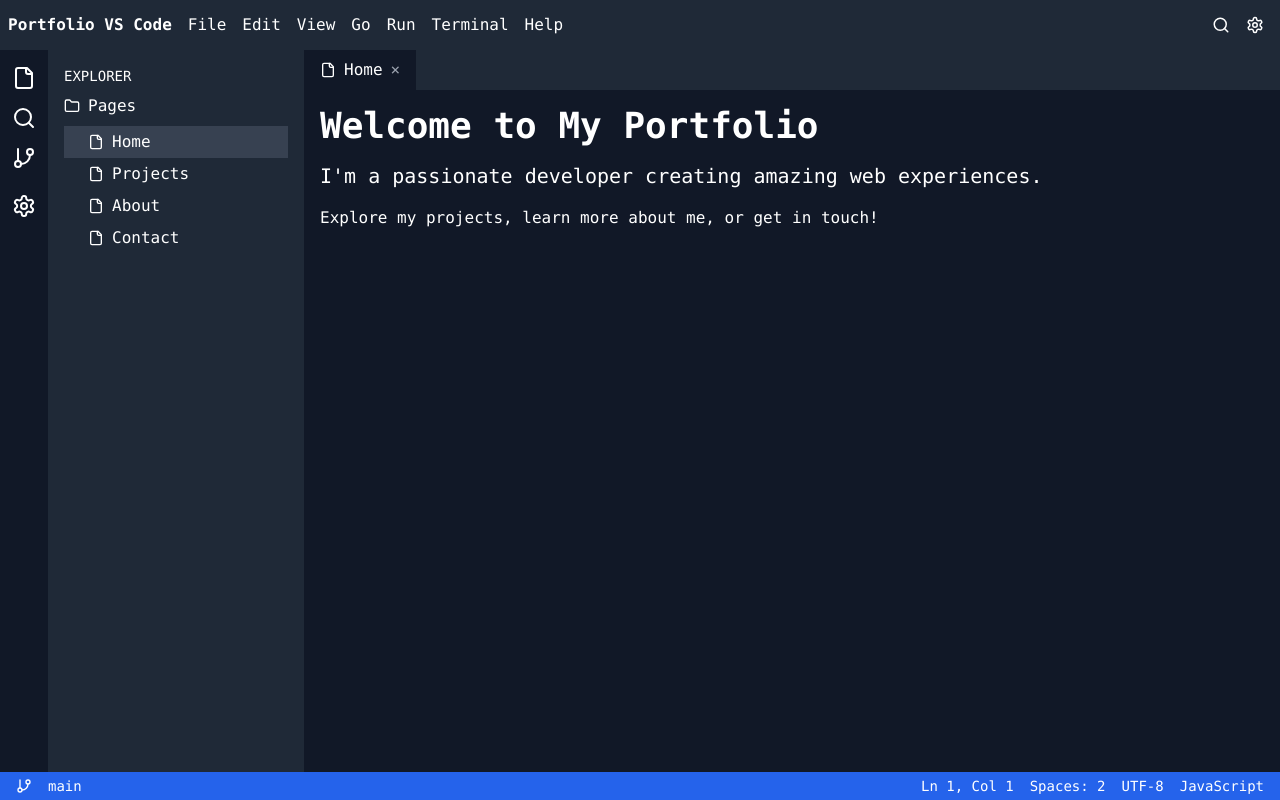
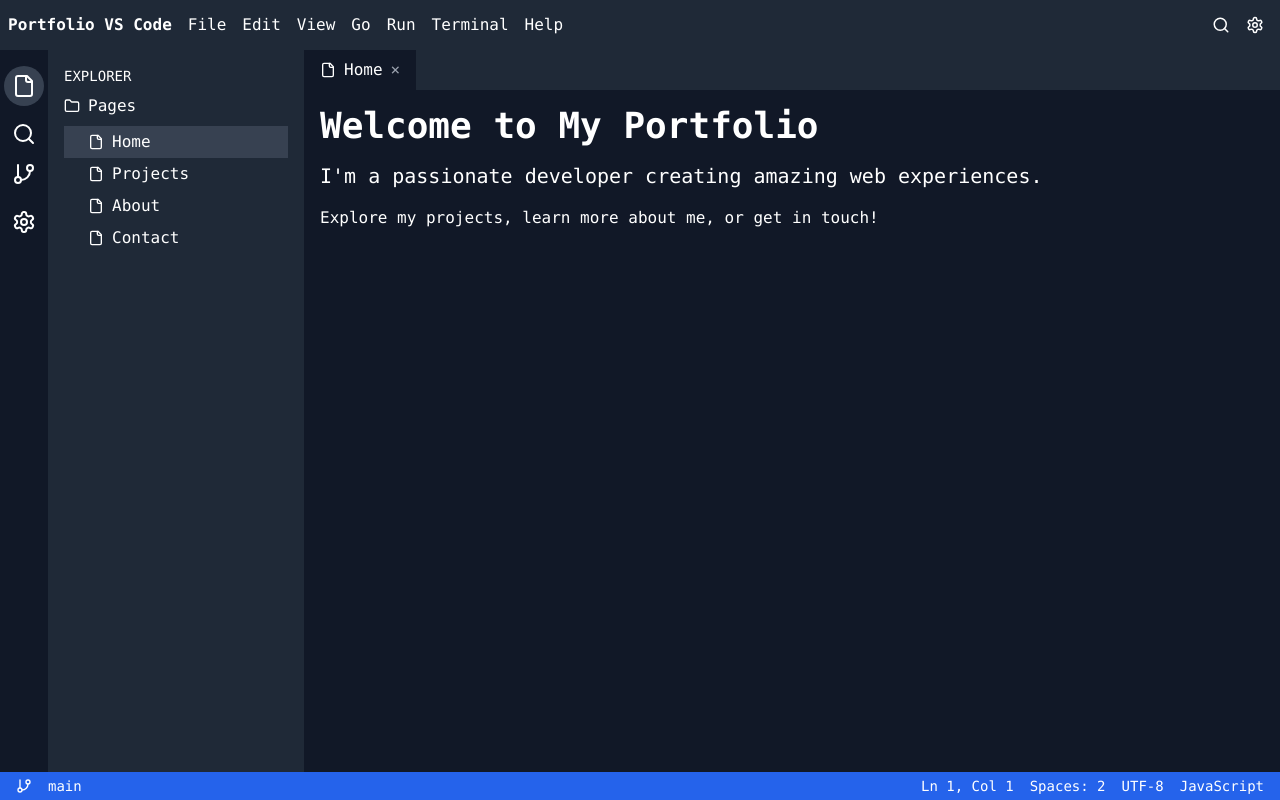
Before and after one commit to luizevolutto/vscode-portfolio-haven, a React (Vite) app: page / in a window 1280 px wide. Built offline with nearby package versions, Linux system fonts and the light colour scheme.

Commit message:
Make Explorer Menu Collapsible
Implement a collapsible feature for the "Explorer" menu in the sidebar, linked to the file icon. This change enhances the user interface by allowing users to expand or collapse the menu as needed.
[skip gpt_engineer]

```diff
--- a/src/components/Layout.jsx
+++ b/src/components/Layout.jsx
@@ -1,6 +1,6 @@
 import React, { useState, useEffect } from 'react';
 import { Link, Outlet, useLocation } from 'react-router-dom';
-import { FileIcon, FolderIcon, SettingsIcon, SearchIcon, GitBranchIcon, BellIcon } from 'lucide-react';
+import { FileIcon, FolderIcon, SettingsIcon, SearchIcon, GitBranchIcon, BellIcon, ChevronRightIcon, ChevronLeftIcon } from 'lucide-react';
 import SettingsMenu from './SettingsMenu';
 
 const Layout = () => {
@@ -8,6 +8,7 @@ const Layout = () => {
   const [activeTab, setActiveTab] = useState('Home');
   const [theme, setTheme] = useState('dark');
   const [isSettingsOpen, setIsSettingsOpen] = useState(false);
+  const [isExplorerOpen, setIsExplorerOpen] = useState(true);
   const location = useLocation();
 
   const pages = [
@@ -42,6 +43,10 @@ const Layout = () => {
     setIsSettingsOpen(!isSettingsOpen);
   };
 
+  const toggleExplorer = () => {
+    setIsExplorerOpen(!isExplorerOpen);
+  };
+
   useEffect(() => {
     document.body.className = theme;
   }, [theme]);
@@ -71,7 +76,9 @@ const Layout = () => {
       <div className="flex flex-1 overflow-hidden">
         {/* Left sidebar */}
         <div className={`w-12 ${theme === 'dark' ? 'bg-gray-900' : 'bg-gray-100'} flex flex-col items-center py-4 space-y-4`}>
+          <button onClick={toggleExplorer} className={`p-2 rounded-full ${isExplorerOpen ? 'bg-gray-700' : ''} hover:bg-gray-700 transition-colors`}>
             <FileIcon size={24} />
+          </button>
           <SearchIcon size={24} />
           <GitBranchIcon size={24} />
           <button onClick={toggleSettings} className="p-2 rounded-full hover:bg-gray-700 transition-colors">
@@ -80,6 +87,7 @@ const Layout = () => {
         </div>
 
         {/* File explorer */}
+        {isExplorerOpen && (
           <div className={`w-64 ${theme === 'dark' ? 'bg-gray-800' : 'bg-gray-200'} p-4 overflow-y-auto`}>
             <h2 className="text-sm uppercase mb-2">Explorer</h2>
             <div className="mb-4">
@@ -106,6 +114,7 @@ const Layout = () => {
               ))}
             </div>
           </div>
+        )}
 
         {/* Main content area */}
         <div className="flex-1 flex flex-col">
```
Lines whose indentation alone changed are shown as unchanged.
